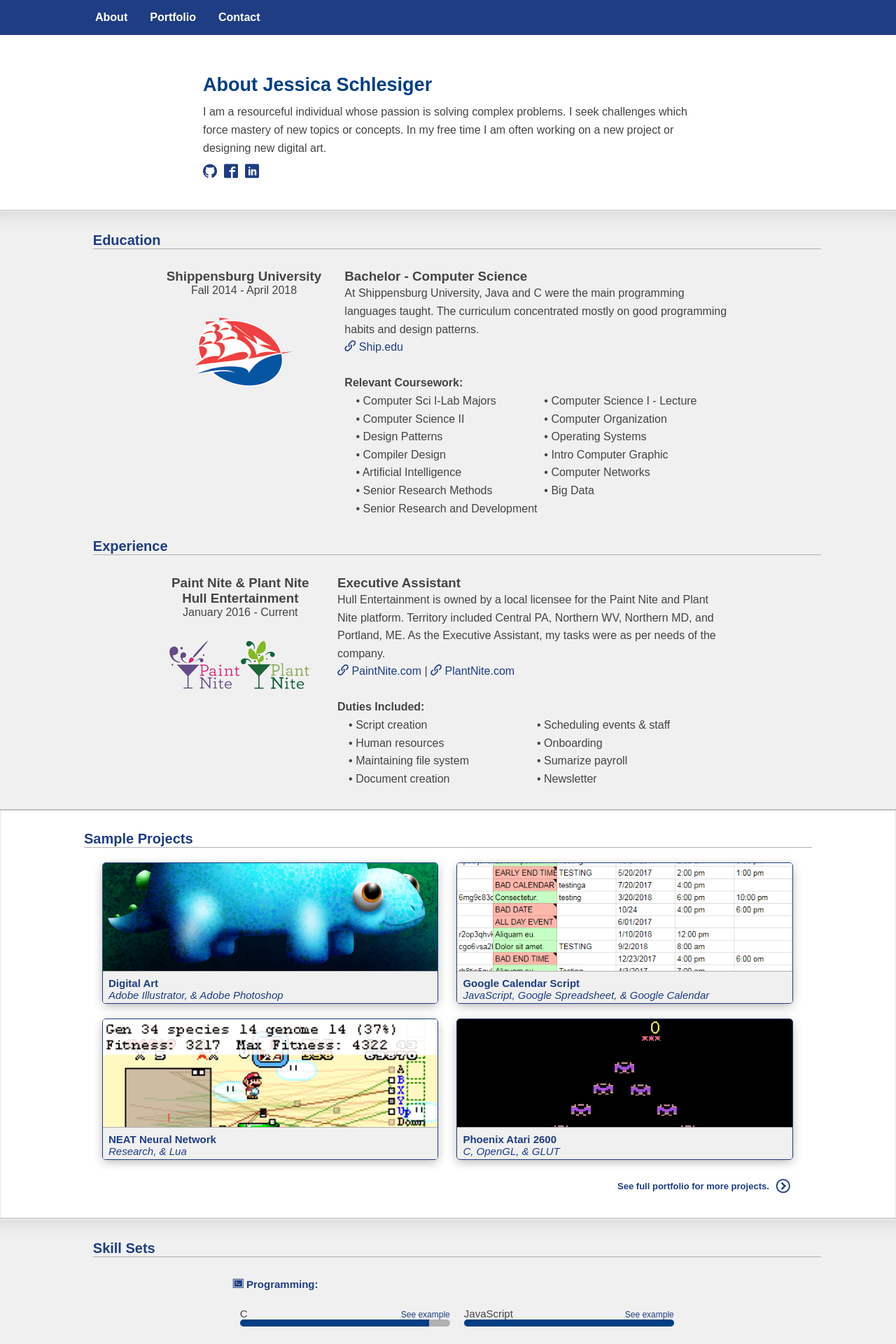
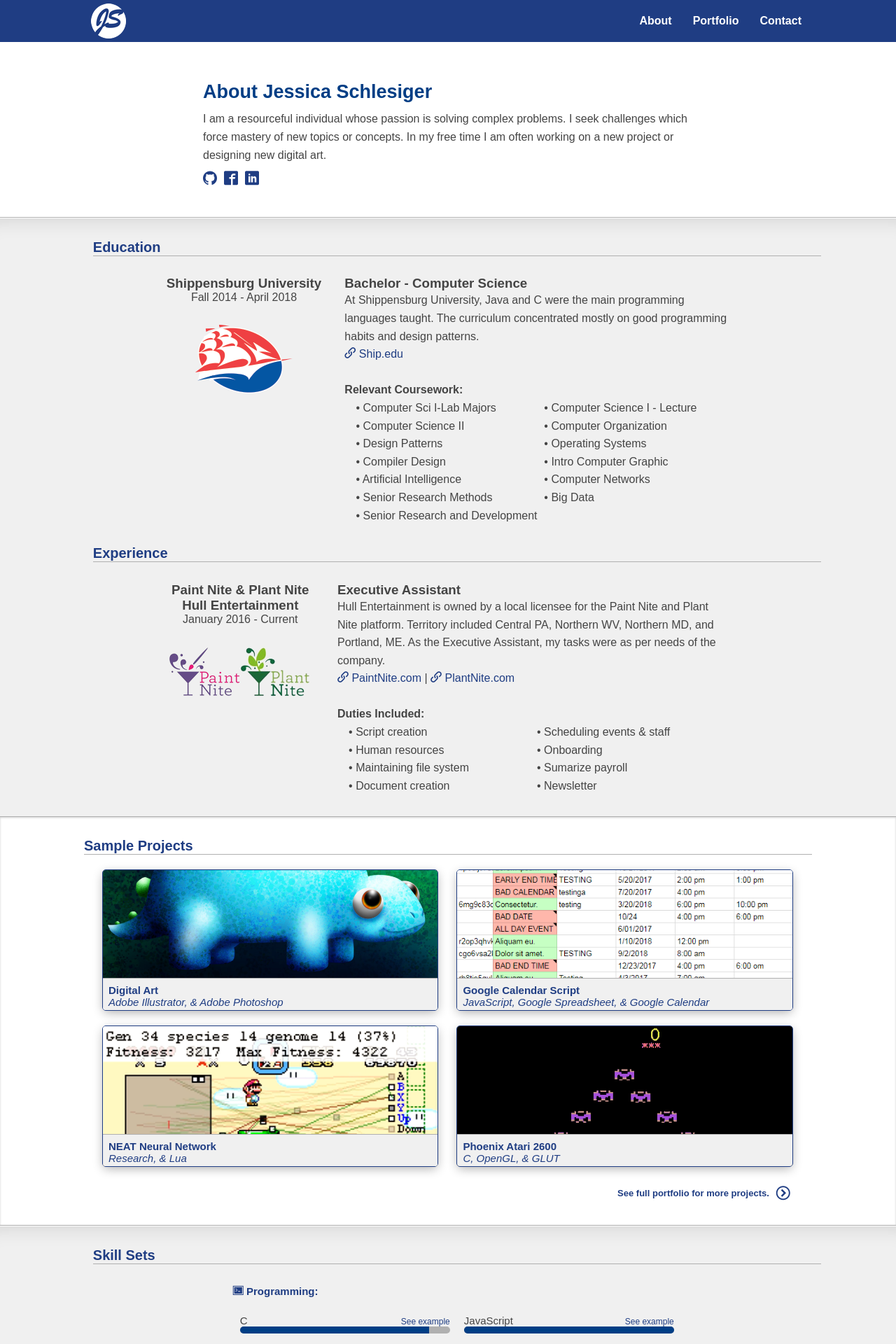
Before and after one commit to schlesigerjess/JessicaSchlesiger.github.io, a Jekyll site: the page built from index.html, in a window 1280 px wide. Shown: the top 1920 px of the page at 70% size. Built offline with Jekyll 4.4.1, drawn with Linux system fonts in a browser that asks for light colours; nearby versions of some CDN libraries; some web fonts are replaced.

Commit message:
New logo and icon

```diff
--- a/_includes/header.html
+++ b/_includes/header.html
@@ -1,6 +1,7 @@
 <div class="header-bar">
   <div class="header container">
 	<nav>
+	<a href="{{ site.github.url }}/"><img src="{{ site.github.url }}/assets/img/logos/js.png"></a>
 		<ul>
 			{% for item in site.data.settings.menu %}
 				<li><a href="{{ site.github.url }}{{ item.url }}">{{ item.name }}</a></li>
--- a/assets/css/3-sections/_header.sass
+++ b/assets/css/3-sections/_header.sass
@@ -2,22 +2,26 @@
 	color: #fff
 	font-weight: bold
 	background-color: $mainAccent
-	height: 50px
+	height: 60px
 	width: 100%
 	overflow: hidden
+	img
+		padding: 5px 1% 5px 1%
+
 	ul
 		list-style-type: none
 		margin: 0
 		padding: 0
 		overflow: hidden
+		display: inline-block
+		float: right
 	li
 		float: left
 	li a
 		display: block
 		color: #fff
 		text-align: center
-		padding: 16px
+		padding: 21px 15px 21px 15px
 		text-decoration: none
-
 	li a:hover
 		background-color: $mainAccent-dark
--- a/assets/css/3-sections/index/_samples.sass
+++ b/assets/css/3-sections/index/_samples.sass
@@ -17,6 +17,7 @@
 	border: 1px solid $mainAccent
 	&:hover
 		.thumb-overlay
+			color: $mainAccent
 			+position(absolute, -5px 0px 0px 0px )
 .thumb-image
 	max-height: 77%
```
Also changed, not shown: assets/img/logos/JS.png (added), icon.png.
